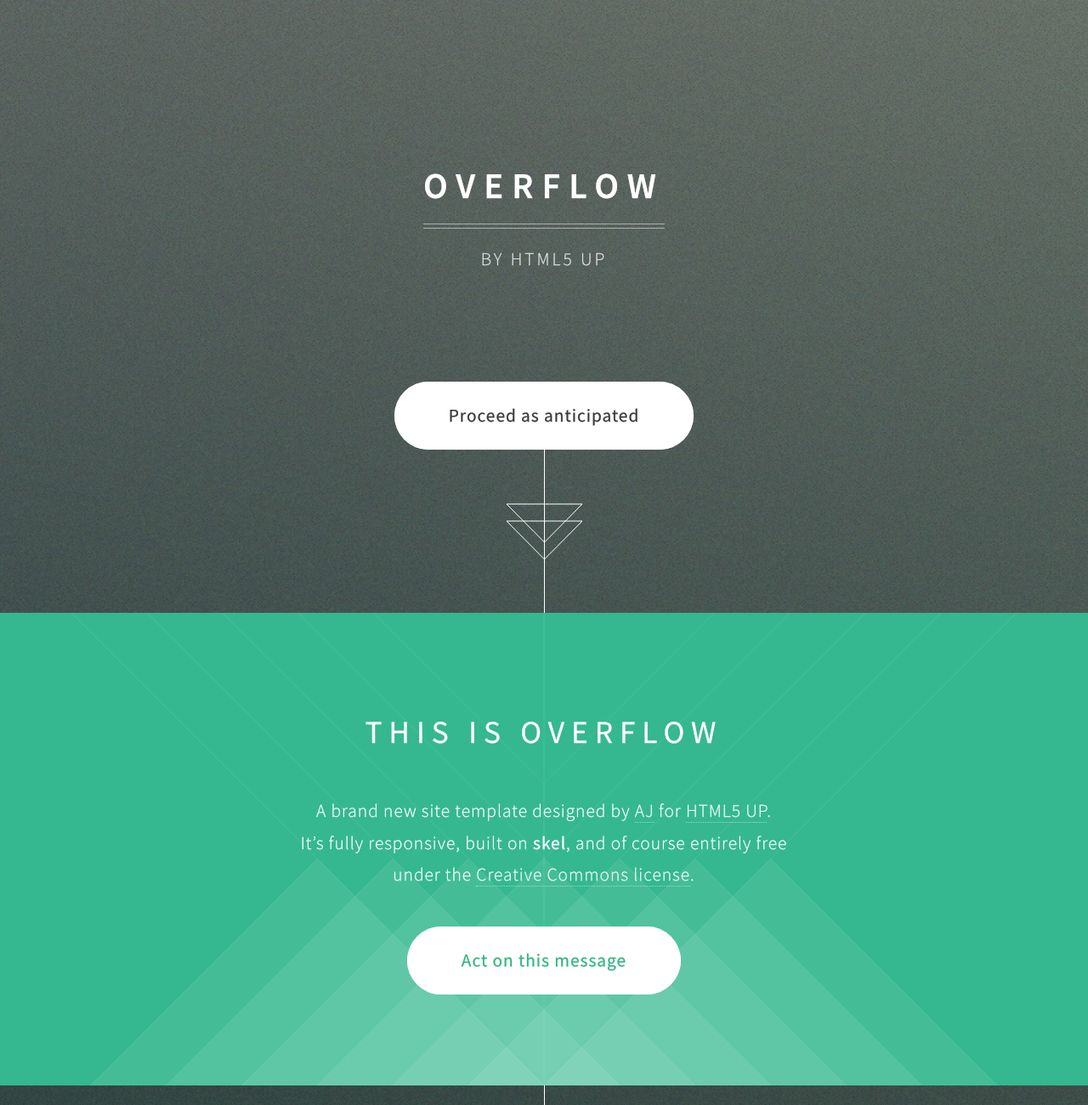
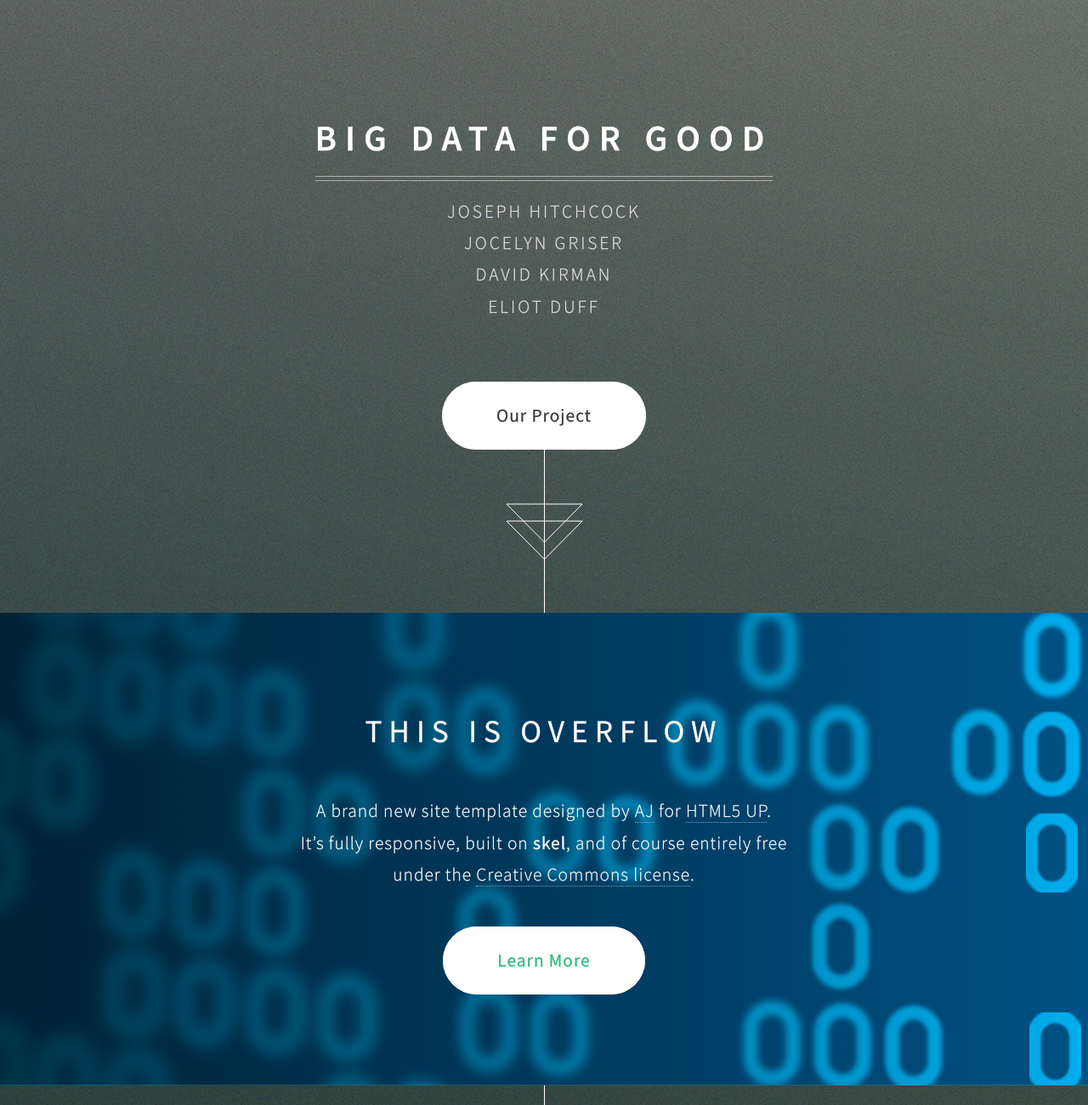
Before and after one commit to BigDataBros/BigDataBros.github.io, a plain HTML site: page index.html in a window 1280 px wide. Shown: the part 100-1400 px from the top of the page at 85% size. Drawn offline with Linux system fonts and the light colour scheme.

Commit message:
Starting project

```diff
--- a/css/style.css
+++ b/css/style.css
@@ -852,7 +852,7 @@
 		color: #fff;
 		text-shadow: 0 0 0.5px rgba(255,255,255,0.25);
 		text-align: center;
-		background: #35b88f url('images/banner.svg') bottom center no-repeat;
+		background: #35b88f url('images/binary.svg') bottom center no-repeat;
 		padding: 5em 0 5em 0;
 		margin: 0;
 		background-size: 125% auto;
--- a/index.html
+++ b/index.html
@@ -6,7 +6,7 @@
 -->
 <html>
 	<head>
-		<title>Overflow by HTML5 UP</title>
+		<title>Big Data For Good</title>
 		<meta http-equiv="content-type" content="text/html; charset=utf-8" />
 		<meta name="description" content="" />
 		<meta name="keywords" content="" />
@@ -27,11 +27,14 @@
 		<!-- Header -->
 			<section id="header">
 				<header>
-					<h1>Overflow</h1>
-					<p>By HTML5 UP</p>
+					<h1>Big Data For Good</h1>
+					<p>    Joseph Hitchcock <br>
+					       Jocelyn Griser <br>
+					       David Kirman <br>
+					       Eliot Duff</p>
 				</header>
 				<footer>
-					<a href="#banner" class="button style2 scrolly-middle">Proceed as anticipated</a>
+					<a href="#banner" class="button style2 scrolly-middle">Our Project</a>
 				</footer>
 			</section>
 
@@ -44,7 +47,7 @@
 				It’s fully responsive, built on <strong>skel</strong>, and of course entirely free<br />
 				under the <a href="http://html5up.net/license">Creative Commons license</a>.</p>
 				<footer>
-					<a href="#first" class="button style2 scrolly">Act on this message</a>
+					<a href="#first" class="button style2 scrolly">Learn More</a>
 				</footer>
 			</section>
 
@@ -96,6 +99,7 @@
 			</article>
 
 		<!-- Contact -->
+		<!--
 			<article class="container box style3">
 				<header>
 					<h2>Nisl sed ultricies</h2>
@@ -120,6 +124,7 @@
 					</div>
 				</form>
 			</article>
+		-->
 
 		<!-- Generic -->
 		<!--
```
Also changed, not shown: css/images/binary.svg (added), images/binary.jpg (added).
